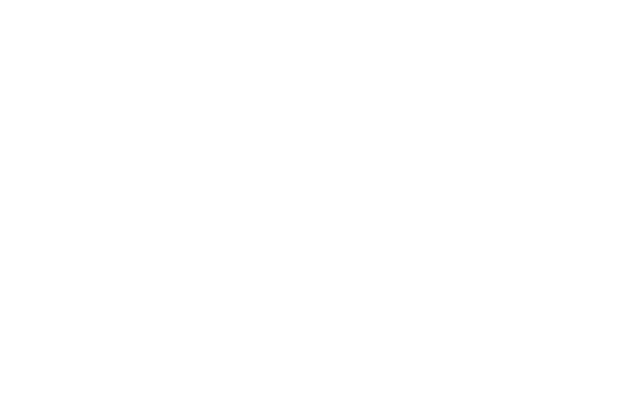
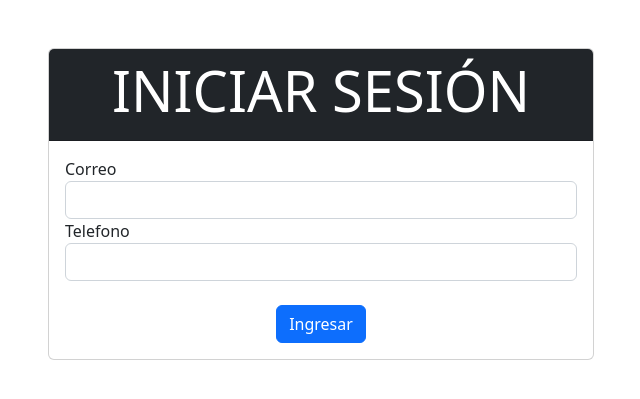
Before and after one commit to BryanVRe/DSWebPractica01, a PHP site: page / in a window 1280 px wide. Before the commit the part shown is empty. Shown: the top 399 px of the page, without its empty margins (319-959 px from the left). Run offline with PHP 8.4, Linux system fonts and the light colour scheme; some libraries are stand-ins or nearby versions.

Commit message:
update #6

```diff
--- a/CRUD-PHP/src/index.php
+++ b/CRUD-PHP/src/index.php
@@ -42,3 +42,40 @@ if (isset($_SESSION["usuario"])) {
     exit();
 }
 ?>
+
+<!DOCTYPE html>
+<html lang="en">
+<head>
+    <link rel="stylesheet" href="https://cdn.jsdelivr.net/npm/bootstrap@5.2.0-beta1/dist/css/bootstrap.min.css"
+        integrity="sha384-0evHe/X+R7YkIZDRvuzKMRqM+OrBnVFBL6DOitfPri4tjfHxaWutUpFmBp4vmVor" crossorigin="anonymous" />
+</head>
+<body>
+    <div class="container">
+        <div class="row justify-content-center mt-5">
+            <div class="col-md-6">
+                <div class="card">
+                    <div class="card-header bg-dark text-white text-center">
+                        <h1 class="display-4">INICIAR SESIÓN</h1>
+                    </div>
+                    <div class="card-body">
+                        <form method="post" action="index.php">
+                            <div class="form-group">
+                                <label for="textcorreo">Correo</label>
+                                <input type="text" class="form-control" id="textcorreo" name="textcorreo" required>
+                            </div>
+                            <div class="form-group">
+                                <label for="texttelefono">Telefono</label>
+                                <input type="password" class="form-control" id="texttelefono" name="texttelefono" required>
+                            </div>
+                            <div class="text-center">
+                                <br>
+                                <button type="submit" class="btn btn-primary">Ingresar</button>
+                            </div>
+                        </form>
+                    </div>
+                </div>
+            </div>
+        </div>
+    </div>
+</body>
+</html>
```
